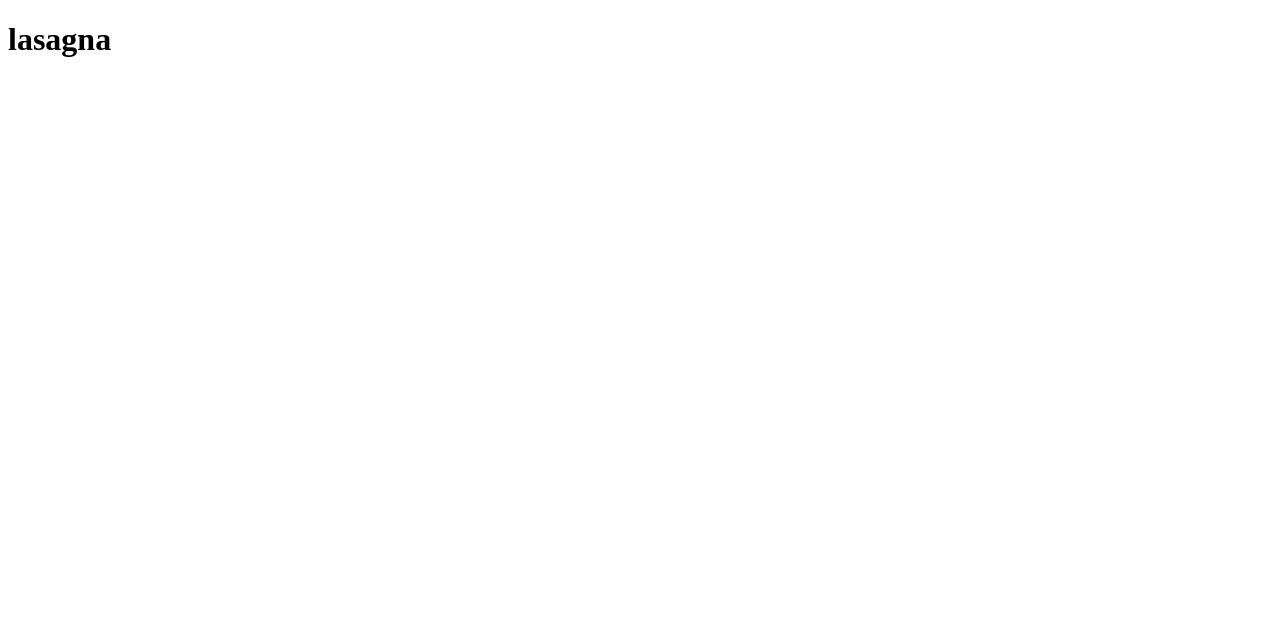
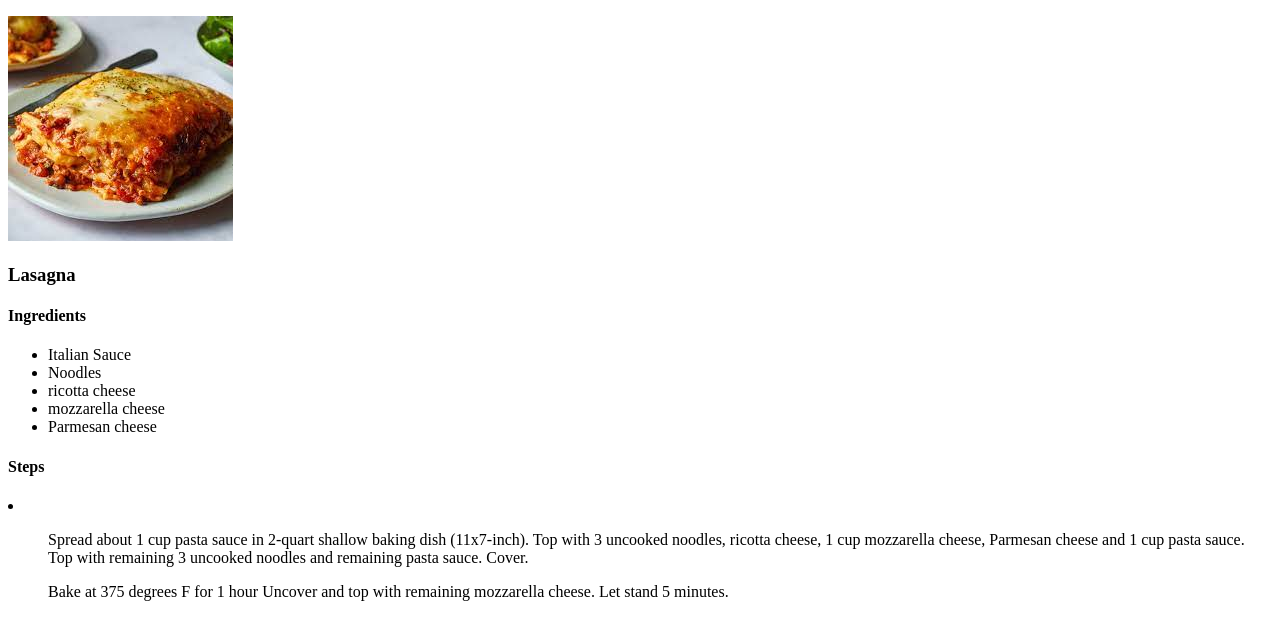
Before and after one commit to tparris4/odin-recipes, a plain HTML site: page recipes/lasagna.html in a window 1280 px wide. Drawn offline with Linux system fonts and the light colour scheme.

Commit message:
added htmls

```diff
--- a/recipes/lasagna.html
+++ b/recipes/lasagna.html
@@ -7,6 +7,24 @@
     <title>Document</title>
 </head>
 <body>
-    <h1>lasagna</h1>
+    <p><img src="../odin-recipes/images/lasagna.jpeg"></p>
+    <h3>Lasagna</h3>
+    <h4>Ingredients</h4>
+    <ul>
+        <li>Italian Sauce</li>
+        <li>Noodles</li>
+        <li>ricotta cheese</li>
+        <li>mozzarella cheese</li>
+        <li>Parmesan cheese</li>
+    </ul>
+    <h4>Steps</h4>
+    <li>
+    <ol>Spread about 1 cup pasta sauce in 2-quart shallow baking dish (11x7-inch). Top with 3 uncooked noodles, ricotta cheese, 1 cup mozzarella cheese, Parmesan cheese and 1 cup pasta sauce. Top with remaining 3 uncooked noodles and remaining pasta sauce. Cover.</ol>
+
+
+
+        <ol>Bake at 375 degrees F for 1 hour Uncover and top with remaining mozzarella cheese. Let stand 5 minutes.</ol>
+        </p>
+</li>
 </body>
 </html>
```
Also changed, not shown: index.html (+3 -10 lines), recipes/cookies.html (added), recipes/noodles.html (added).
